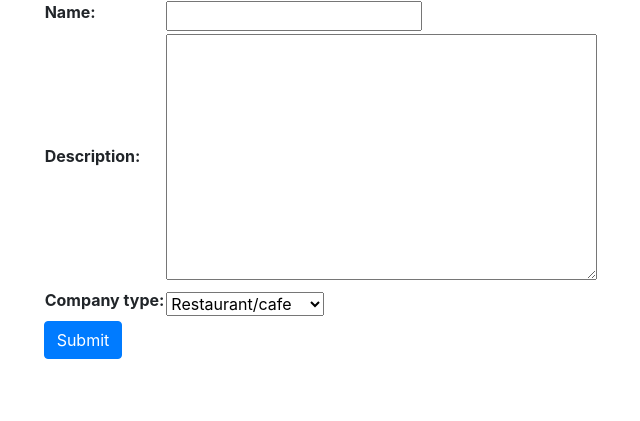
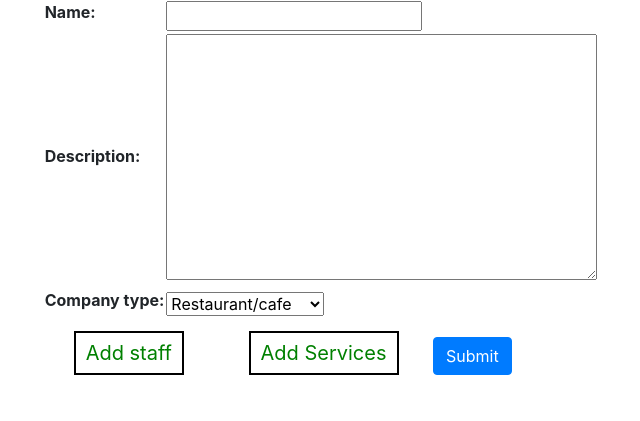
Before and after one commit to Lanaok/project, a Django app: page /company/update/ in a window 1280 px wide. Shown: the part 57-478 px from the top of the page, without its empty margins (319-959 px from the left). Run offline with Django 3.2, Linux system fonts and the light colour scheme; the visitor is signed in with stand-in values (Sample User, id 1); some libraries are stand-ins or nearby versions.

Commit message:
staff and service adding functionality for companies

```diff
--- a/mysite/company/forms.py
+++ b/mysite/company/forms.py
@@ -1,13 +1,25 @@
 from django import forms
 
 from company.models import Company
+from company.models import StaffMember
+from company.models import Service
 
 
+class StaffForm(forms.ModelForm):
+    class Meta:
+        model = StaffMember
+        exclude = ['Company']
 class CompanyForm(forms.ModelForm):
     class Meta:
         model = Company
         exclude = ['date_created', 'manager', 'date_updated']
 
+
+
+class ServiceForm(forms.ModelForm):
+    class Meta:
+        model = Service
+        exclude = ['Company']
 
 # class StaffForm(forms.Form):
 #     user_field = forms.ModelChoiceField(queryset=User.objects.all(), label='User:', empty_label='None')
--- a/mysite/company/templates/company/company_form.html
+++ b/mysite/company/templates/company/company_form.html
@@ -9,9 +9,36 @@
                         <table>
                             {{ company_form.as_table }}
                         </table>
-                        <input class="btn btn-primary align-items-center" type="submit" value="Submit"
+                        <style>
+            .GFG {
+            background-color: white;
+            border: 2px solid black;
+            color: green;
+            padding: 5px 10px;
+            text-align: center;
+            display: inline-block;
+            font-size: 20px;
+            margin: 10px 30px;
+            cursor: pointer;
+            text-decoration:none;
+        }
+                 </style>
+                         <button class = "GFG"
+                                         onclick="location.href='{% url 'company-add-staff' %}';"
+                                            type="button"
+                                            class="btn btn-primary">
+                                        Add staff
+                                    </button>
+                        <button class = "GFG"
+                                         onclick="location.href='{% url 'company-add-service' %}';"
+                                            type="button"
+                                            class="btn btn-primary">
+                                        Add Services
+                                    </button>
+                <input class="btn btn-primary align-items-center" type="submit" value="Submit"
                                name="company_update">
                     </form>
+
                 </div>
             </div>
         </div>
--- a/mysite/company/urls.py
+++ b/mysite/company/urls.py
@@ -7,5 +7,6 @@ urlpatterns = [
     path('update/', views.update_company, name='company-update'),
     path('all/', views.CompanyList.as_view(), name='company-list'),
     path('my_companies/', views.view_my_companies, name='my-company-list'),
-    # path('company/add_staff', views.add_staff_to_company, name='company-add-staff'),
+    path('add_staff/', views.add_staff_to_company, name='company-add-staff'),
+    path('add_services/', views.add_services_to_company, name='company-add-service'),
 ]
--- a/mysite/company/views.py
+++ b/mysite/company/views.py
@@ -6,8 +6,12 @@ from django.utils import timezone
 from django.views.generic import ListView
 
 from company.forms import CompanyForm
+from company.forms import StaffForm
+from company.forms import ServiceForm
 from company.models import Company, StaffMember
+from company.models import Service
 from profile.models import Manager
+import datetime
 
 
 def update_company(request, company_id=None):
@@ -44,6 +48,7 @@ def update_company(request, company_id=None):
                   {'company_form': company_form})
 
 
+
 def view_company(request, pk):
     company = Company.objects.get(pk=pk)
     return render(request, 'company/company_detail.html',
@@ -55,6 +60,25 @@ def view_my_companies(request):
                   {'company_list': Company.objects.all().filter(manager=request.user.profile.manager),
                    'edit': True, 'paginate': False, 'title': 'My Companies'})
 
+
+def add_staff_to_company(request):
+    comp_manager = Manager.objects.get(profile=request.user.profile)
+    company = Company.objects.get(manager=comp_manager)
+    staff_instance = StaffMember(company=company)
+    staff_form = StaffForm(instance=staff_instance)
+    return render(request, 'company/company_add_member_form.html', {'staff_form': staff_form})
+
+def add_services_to_company(request):
+    comp_manager = Manager.objects.get(profile=request.user.profile)
+    company = Company.objects.get(manager=comp_manager)
+    duration=datetime.timedelta(days=0)
+    service_inst = Service(service_price=0, service_duration=duration)
+    service_inst.save()
+    service_inst.company.add(company)
+
+    service_form = ServiceForm(instance=service_inst)
+
+    return render(request, 'company/company_add_service_form.html', {'service_form': service_form})
 
 class CompanyList(ListView):
     model = Company
```
Also changed, not shown: mysite/company/templates/company/company_add_service_form.html (added, +12 -0 lines).
